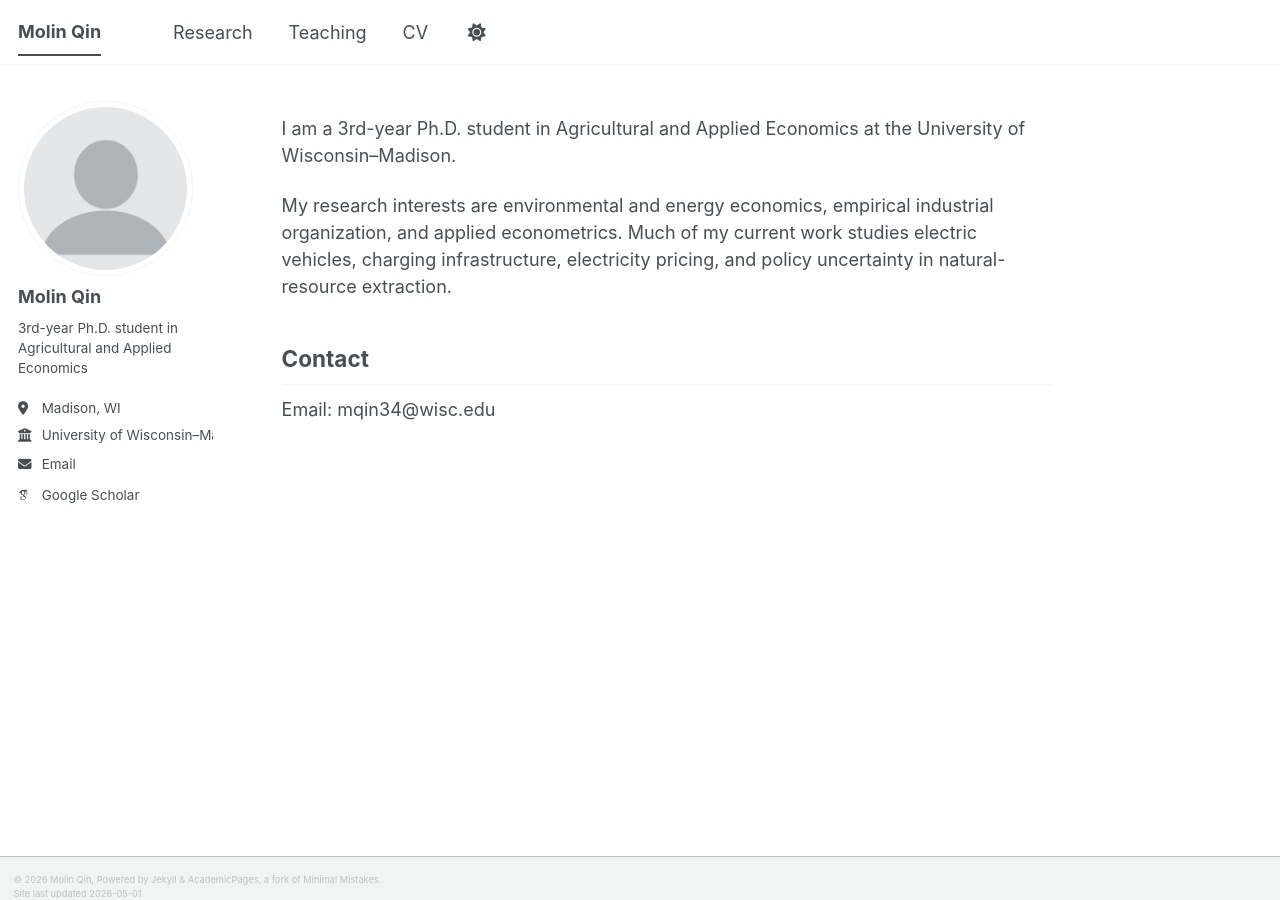
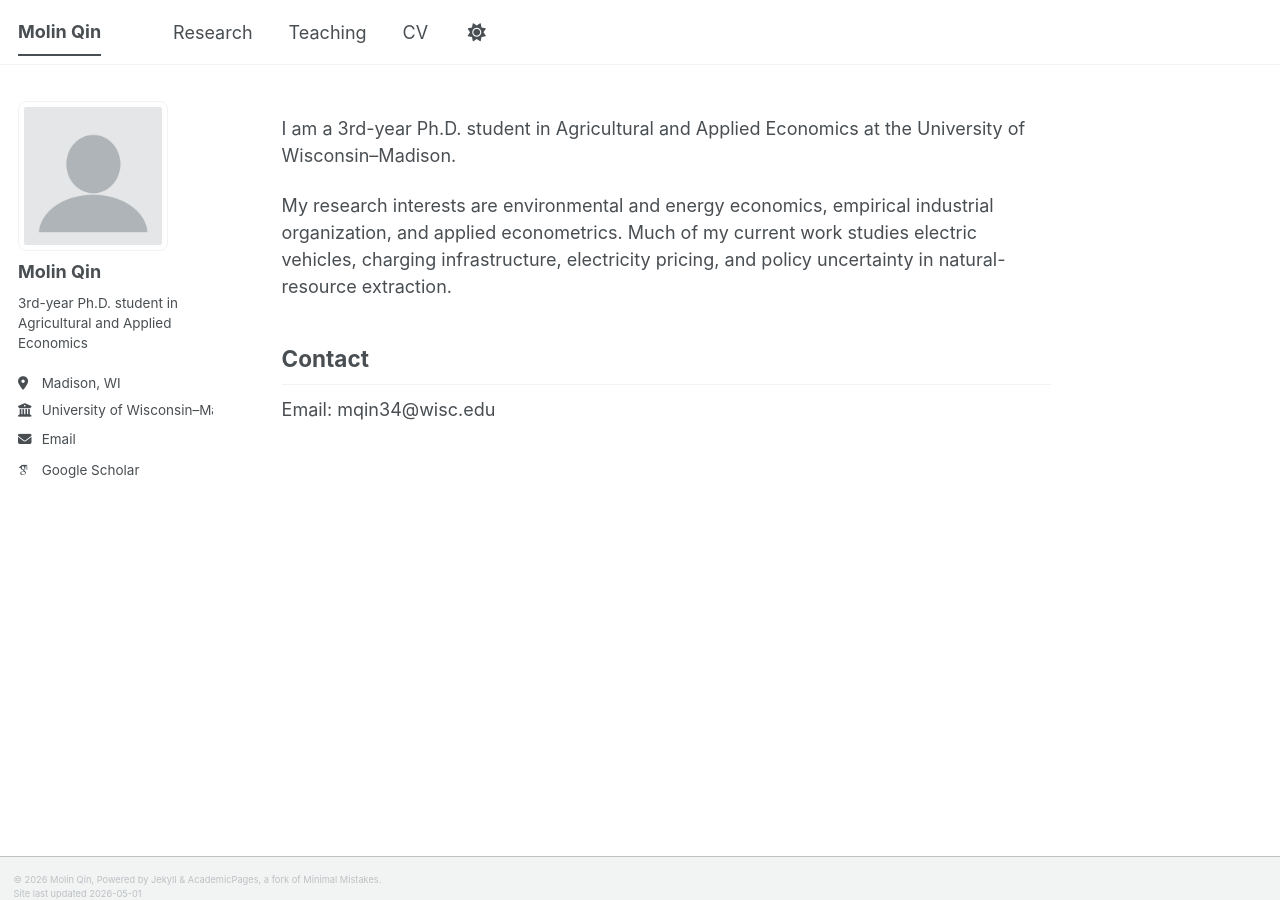
Before and after one commit to molinqin/molinqin.github.io, a Jekyll site: the page built from _pages/about.md, in a window 1280 px wide and 900 px high. Built offline with Jekyll 4.4.1, drawn with Linux system fonts in a browser that asks for light colours; some web fonts are replaced; a script bundle is joined from its source files by our own code; library files that are not in the unit come from our copies.

Commit message:
Update _sidebar.scss

```diff
--- a/_sass/layout/_sidebar.scss
+++ b/_sass/layout/_sidebar.scss
@@ -154,8 +154,8 @@
   }
 
   img {
-    max-width: 175px;
-    border-radius: 50%;
+    max-width: 150px;
+    border-radius: 8px;
 
     @include breakpoint($large) {
       padding: 5px;
```
